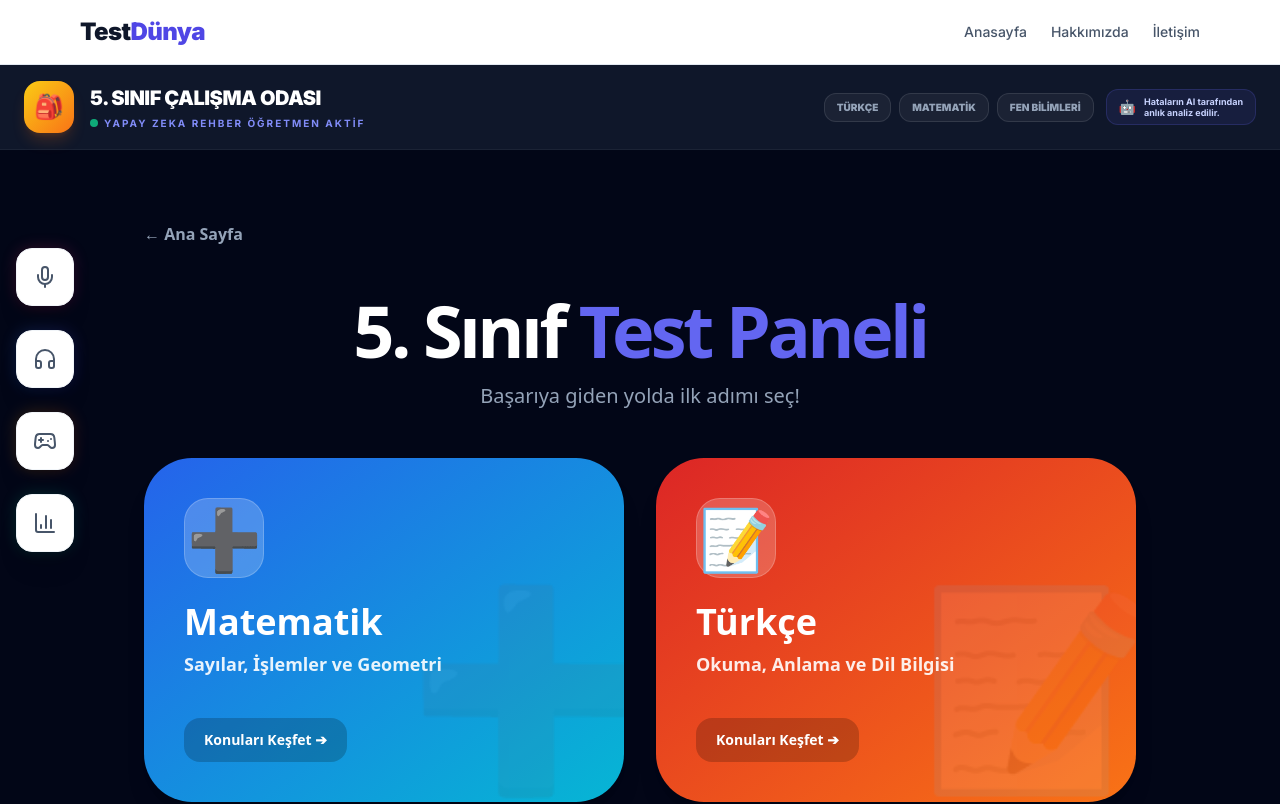
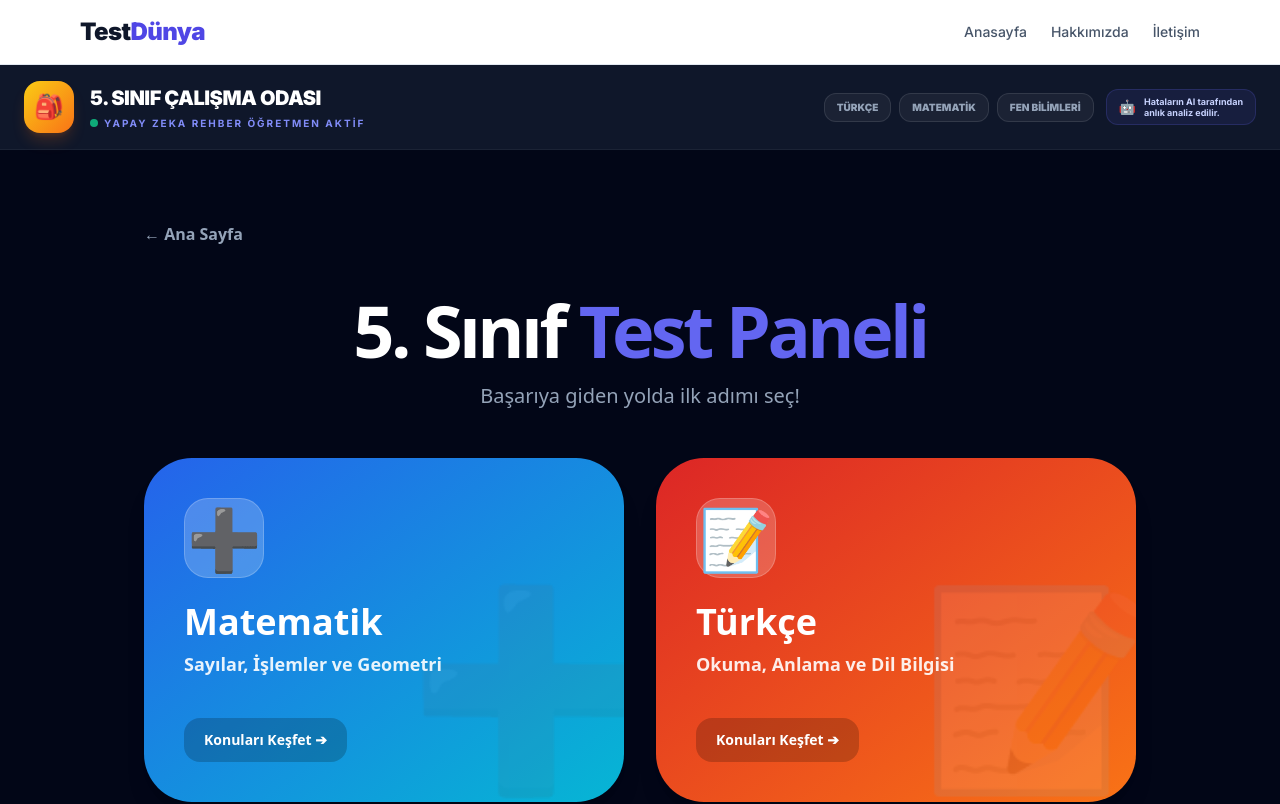
Before and after one commit to kuarkcoin/testdunya, a Next.js app: page /5-sinif in a window 1280 px wide. Shown: the top 804 px of the page. Built offline with nearby package versions, Linux system fonts and the light colour scheme.

Commit message:
Update layout.tsx

```diff
--- a/app/layout.tsx
+++ b/app/layout.tsx
@@ -3,10 +3,8 @@ import type { Metadata, Viewport } from 'next'
 import { Inter } from 'next/font/google'
 import Script from 'next/script'
 import { GoogleAnalytics } from '@next/third-parties/google'
-// Lucide ikonlarını kullanıyoruz (Hata vermemesi için package.json'da mevcut)
 import { Mic, Headphones, Gamepad2, BarChart3 } from 'lucide-react'
 
-// Bileşenler
 import Navbar from './components/Navbar'
 import Footer from './components/Footer'
 
@@ -14,26 +12,40 @@ const inter = Inter({ subsets: ['latin'] })
 
 export const metadata: Metadata = {
   title: {
-    default: 'TestDünya | Free Online IELTS, YKS, TUS, DUS Practice Platform',
+    // Gemini 2.0 Flash vurgusu ve Türkçe/İngilizce dengesi sağlandı
+    default: 'TestDünya | Gemini 2.5 Flash Destekli Yapay Zeka Test Platformu',
     template: '%s | TestDünya'
   },
-  description: 'The ultimate free exam practice platform. Solve unlimited IELTS Reading, Listening, Speaking tests. Türkiye\'nin yapay zeka destekli YKS, KPSS, TUS ve DUS deneme merkezi.',
+  description: 'Türkiye\'nin ilk Gemini 2.5 Flash tabanlı sınav hazırlık platformu. 5. Sınıf, LGS, YKS ve IELTS için kişiselleştirilmiş AI analizi ve ücretsiz deneme sınavları.',
   keywords: [
-    'IELTS Practice', 'Free IELTS Test', 'IELTS Speaking Simulator', 'IELTS Reading', 'IELTS Listening',
-    'yks deneme', 'kpss deneme', 'tus soruları', 'dus deneme', 'online test çöz', 'tyt ayt deneme'
+    'yapay zeka test çözme', 'Gemini 2.5 Flash eğitim', '5. sınıf testleri', 'lgs deneme sınavı',
+    'ücretsiz ielts simulator', 'online test çöz', 'yks deneme ai', 'akıllı soru analizi'
   ],
   authors: [{ name: 'TestDünya Ekibi' }],
   icons: { icon: '/favicon.ico' },
   openGraph: {
-    title: 'TestDünya | Global Exam Platform',
-    description: 'Boost your exam scores with our free online simulators for IELTS, YKS, TUS & DUS.',
+    title: 'TestDünya | AI Destekli Sınav Hazırlık Merkezi',
+    description: 'Yanlışlarını Gemini 2.5 Flash teknolojisiyle analiz et, eksiklerini anında kapat. IELTS, YKS ve 5. Sınıf testlerinde yeni nesil deneyim.',
+    url: 'https://testdunya.net',
+    siteName: 'TestDünya',
+    locale: 'tr_TR',
     type: 'website',
-    locale: 'en_US',
-    siteName: 'TestDünya',
   },
   robots: {
     index: true,
     follow: true,
+    // Google'ın içeriği daha iyi anlaması için ek talimatlar
+    googleBot: {
+      index: true,
+      follow: true,
+      'max-video-preview': -1,
+      'max-image-preview': 'large',
+      'max-snippet': -1,
+    },
+  },
+  verification: {
+    // Google Search Console doğrulaması için buraya kodunu ekleyebilirsin
+    // google: 'google-site-verification-kodun',
   }
 }
 
@@ -44,20 +56,7 @@ export const viewport: Viewport = {
   themeColor: '#4f46e5',
 }
 
-// Hızlı Erişim Buton Bileşeni
-function QuickLink({ href, icon, label, color }: { href: string, icon: any, label: string, color: string }) {
-  return (
-    <a href={href} className="group relative flex items-center">
-      <div className={`absolute inset-0 bg-gradient-to-r ${color} rounded-2xl blur opacity-20 group-hover:opacity-60 transition duration-500`}></div>
-      <div className={`relative p-4 rounded-2xl bg-white border border-slate-100 shadow-xl text-slate-600 group-hover:text-white group-hover:bg-gradient-to-br group-hover:${color} transition-all duration-300 transform group-hover:scale-110 group-hover:-rotate-3`}>
-        {icon}
-      </div>
-      <span className={`absolute left-16 px-3 py-1.5 rounded-lg bg-slate-900 text-white text-xs font-bold whitespace-nowrap opacity-0 group-hover:opacity-100 transition-all duration-300 translate-x-2 group-hover:translate-x-0`}>
-        {label}
-      </span>
-    </a>
-  )
-}
+// ... QuickLink bileşeni aynı kalabilir ...
 
 export default function RootLayout({
   children,
@@ -68,6 +67,26 @@ export default function RootLayout({
     <html lang="tr" className="scroll-smooth">
       <body className={`${inter.className} bg-slate-50 text-slate-900 antialiased relative min-h-screen flex flex-col`}>
 
+        {/* --- JSON-LD (Google Rich Snippets için Kritik) --- */}
+        <Script
+          id="structured-data"
+          type="application/ld+json"
+          dangerouslySetInnerHTML={{
+            __html: JSON.stringify({
+              "@context": "https://schema.org",
+              "@type": "WebSite",
+              "name": "TestDünya",
+              "url": "https://testdunya.net",
+              "description": "Yapay zeka destekli ücretsiz sınav pratik platformu.",
+              "potentialAction": {
+                "@type": "SearchAction",
+                "target": "https://testdunya.net/search?q={search_term_string}",
+                "query-input": "required name=search_term_string"
+              }
+            })
+          }}
+        />
+
         {/* --- GOOGLE ADSENSE --- */}
         <Script
           id="adsbygoogle-init"
@@ -76,46 +95,14 @@ export default function RootLayout({
           src="https://pagead2.googlesyndication.com/pagead/js/adsbygoogle.js?client=ca-pub-1700979325865596"
         />
 
-        {/* --- YENİ: YAN HIZLI ERİŞİM PANELİ --- */}
         <aside className="fixed left-4 top-1/2 -translate-y-1/2 z-[100] hidden xl:flex flex-col gap-6">
-          <QuickLink
-            href="/ielts/speaking"
-            icon={<Mic size={24} />}
-            label="Speaking AI"
-            color="from-rose-500 to-pink-600"
-          />
-          <QuickLink
-            href="/ielts/listening"
-            icon={<Headphones size={24} />}
-            label="Listening AI"
-            color="from-blue-500 to-indigo-600"
-          />
-          <QuickLink
-            href="#exams"
-            icon={<Gamepad2 size={24} />}
-            label="Oyun Modları"
-            color="from-amber-500 to-orange-600"
-          />
-          <QuickLink
-            href="/mistakes"
-            icon={<BarChart3 size={24} />}
-            label="Hatalarım"
-            color="from-emerald-500 to-teal-600"
-          />
+          {/* Yan panel butonların mevcut kodunla aynı kalabilir */}
         </aside>
 
         <Navbar />
-
-        {/* Ana İçerik */}
-        <main className="flex-1 w-full">
-            {children}
-        </main>
-
+        <main className="flex-1 w-full">{children}</main>
         <Footer />
-
-        {/* Google Analytics */}
         <GoogleAnalytics gaId="G-ZQK5MCQ3EG" />
-
       </body>
     </html>
   )
```
